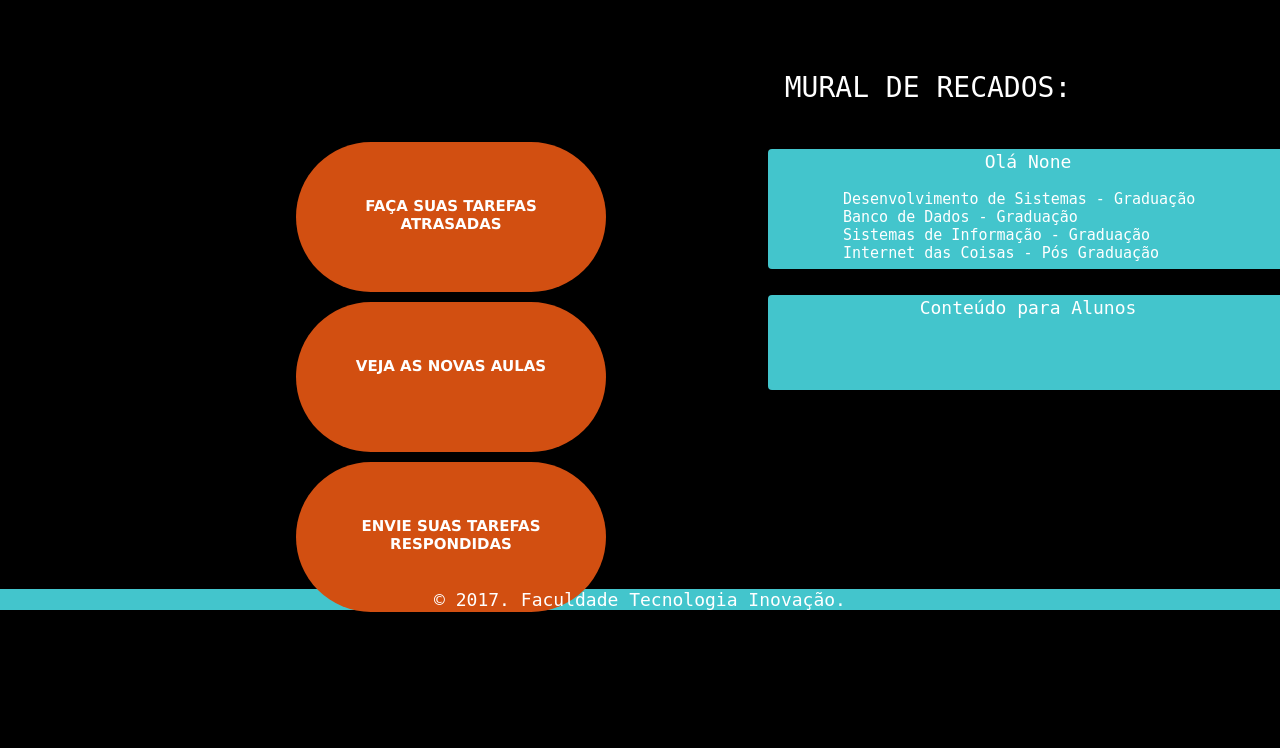
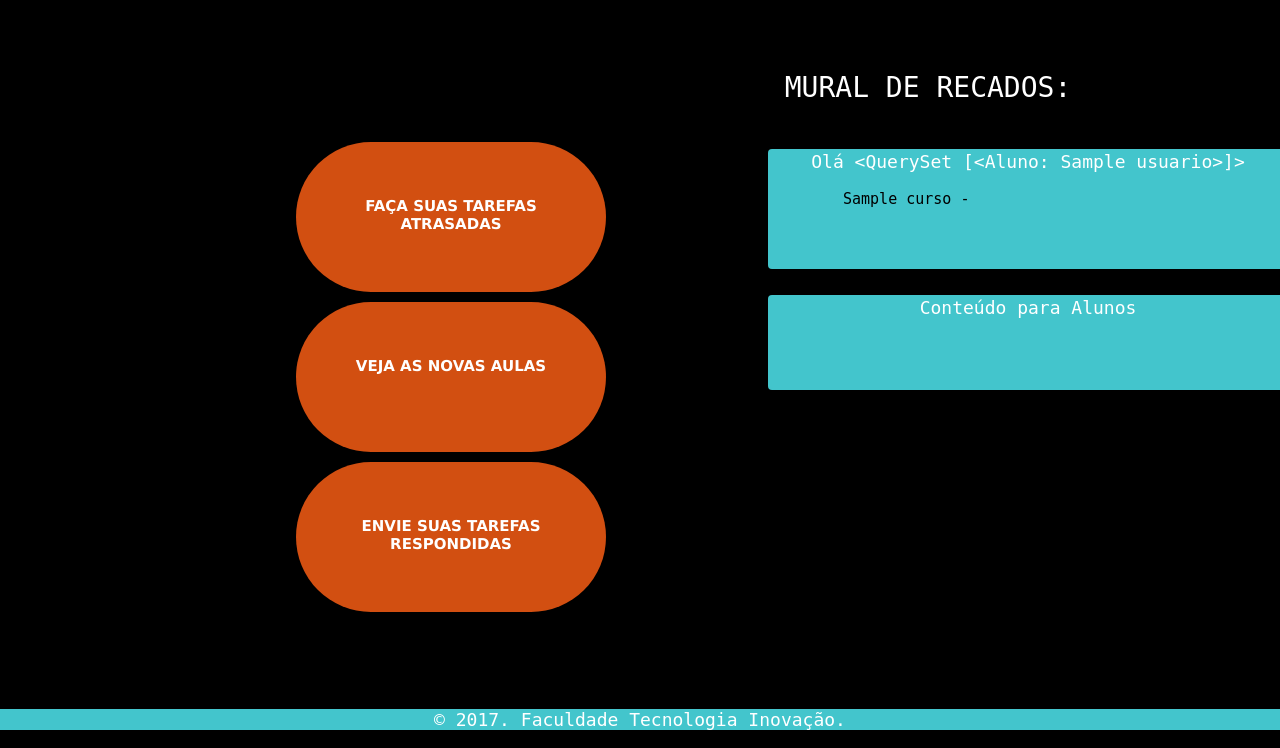
Before and after one commit to peehscavacini/Projeto-LMS, a Django app: page /interface/ in a window 1280 px wide. Shown: the part 392-1140 px from the top of the page. Before the commit the page ends 1004 px from the top, so only its background shows below. Run offline with Django 3.2, Linux system fonts and the light colour scheme; tables that the repository leaves empty hold one stand-in row (values such as "Sample post").

Commit message:
Alteração das paginas

```diff
--- a/core/models.py
+++ b/core/models.py
@@ -142,6 +142,17 @@ class Aluno(Usuario):
     def __str__(self):
         return self.nome
 
+class Questao(models.Model):
+
+    curso = models.ForeignKey(Curso)
+    numero = models.IntegerField("Número")
+    entrega = models.DateField("Entrega")
+
+    arquivo = models.FileField(upload_to="arquivos/")
+
+    def __str__(self):
+        return "{}".format(self.numero)
+
 
 class Matricula(models.Model):
     ra_aluno = models.ForeignKey(
--- a/core/static/logado.css
+++ b/core/static/logado.css
@@ -69,7 +69,7 @@ text-decoration:none;
 	font-family: verdana;
 	margin-left: 40px;
 	margin-right: 10px;
-	margin-bottom:10px;
+	margin-bottom:130px;
 	width: 200px;
 	height: 40px;
 	text-decoration:none;
@@ -80,7 +80,6 @@ text-decoration:none;
 	margin: auto;
 	width:450px;
 	height:50px;
-	color:#fff;
 	background-color:#43c5cc;
 	border-radius: 4px;
 	padding:35px;
--- a/core/templates/interface.html
+++ b/core/templates/interface.html
@@ -24,9 +24,10 @@
 
 				<ul>
 					{%for curso in cursos %}
+
 							<li>{{ curso.nome }} - {{ curso.tipo }}</li>
+
 					{% endfor %}
-
 
 
 				</ul>
@@ -41,9 +42,9 @@
 						{% else %}
 						<p>Conteúdo para Coordenadores</p>
 					{% endif %}
+				</ul>
 			</div>
 			</div>
 			</div>
 
-
 		{%  endblock %}
--- a/core/views.py
+++ b/core/views.py
@@ -1,24 +1,33 @@
 from django.shortcuts import render
 
+from core.models import Curso, Aluno
+from core.forms import ContatoForm, CursoForm
 
 # Create your views here.
 
 def index(request):
-    contexto = {
-        "usuario":None,
-        "perfil":"aluno",
-        "cursos":[
-            {"nome":"Desenvolvimento de Sistemas", "tipo":"Graduação"},
-            {"nome":"Banco de Dados", "tipo":"Graduação"},
-            {"nome":"Sistemas de Informação", "tipo":"Graduação"},
-            {"nome":"Internet das Coisas", "tipo":"Pós Graduação"}
-        ]
-    }
-
-    return render(request,"index.html", contexto)
+    return render(request,"index.html")
 
 def contato(request):
-    return render(request,"contato.html")
+    if request.POST:
+        form = ContatoForm(request.POST)
+        if form.is_valid():
+            form.envia_email()
+    else:
+        form = ContatoForm()
+
+    contexto = {
+        "form":form
+    }
+    return render(request,"contato.html",contexto)
+
+
+def curso(request):
+    contexto= {
+        "form":form
+    }
+    return render(request,"curso.html", contexto)
+
 
 def lista_cursos(request):
     return render(request,"lista_cursos.html")
@@ -40,14 +49,10 @@ def detalhe_curso(request):
 
 def interface(request):
     contexto = {
-        "usuario":None,
+        "usuario":Aluno.objects.all(),
+        "ra":Aluno.objects.all(),
         "perfil":"aluno",
-        "cursos":[
-            {"nome":"Desenvolvimento de Sistemas", "tipo":"Graduação"},
-            {"nome":"Banco de Dados", "tipo":"Graduação"},
-            {"nome":"Sistemas de Informação", "tipo":"Graduação"},
-            {"nome":"Internet das Coisas", "tipo":"Pós Graduação"}
-        ]
+        "cursos": Curso.objects.all(),
     }
     return render(request,"interface.html", contexto)
 
--- a/lms/settings.py
+++ b/lms/settings.py
@@ -127,3 +127,7 @@ USE_TZ = True
 # https://docs.djangoproject.com/en/1.11/howto/static-files/
 
 STATIC_URL = '/static/'
+
+#FileUpload
+MEDIA_URL = '/media/'
+MEDIA_ROOT = os.path.join(BASE_DIR, 'media')
--- a/lms/urls.py
+++ b/lms/urls.py
@@ -17,7 +17,8 @@ from django.conf.urls import url
 from django.contrib import admin
 
 
-from core.views import index, contato, lista_cursos, noticias, cadastro, novadisciplina, login, detalhe_curso, interface, disciplinasnovo, PaginaAluno, smartclass, TabelaNotasFaltas
+
+from core.views import index, contato, lista_cursos, noticias, cadastro, novadisciplina, login, detalhe_curso, interface, disciplinasnovo, PaginaAluno, smartclass, TabelaNotasFaltas, curso
 
 
 
@@ -37,6 +38,8 @@ urlpatterns = [
     url(r'^PaginaAluno/', PaginaAluno),
     url(r'^smartclass/', smartclass),
     url(r'^TabelaNotasFaltas/', TabelaNotasFaltas),
+    url(r'^curso/', curso),
+
 
 
 
```
Also changed, not shown: core/forms.py (added, +23 -0 lines), core/templates/contato.html (+11 -13 lines), core/templates/curso.html (added, +10 -0 lines), core/migrations/0002_questao.py (added). Lines whose indentation alone changed are shown as unchanged.
